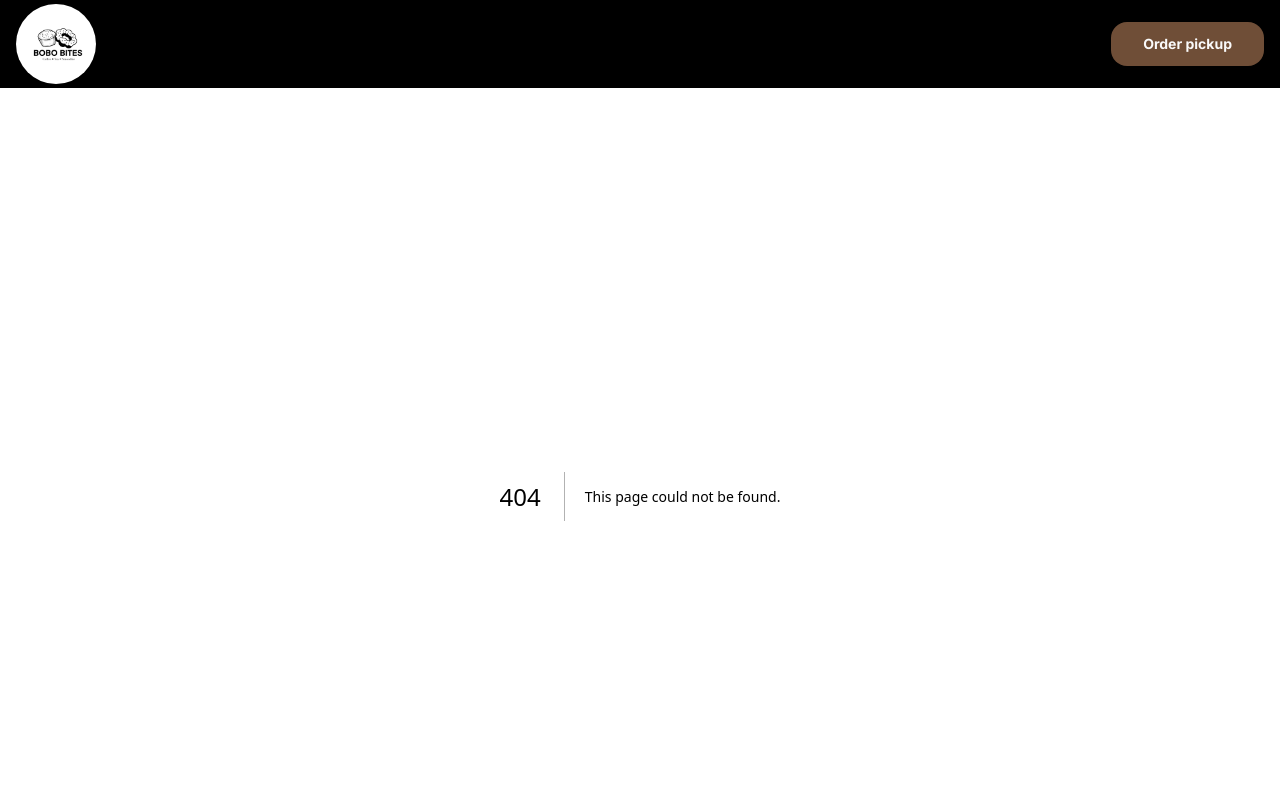
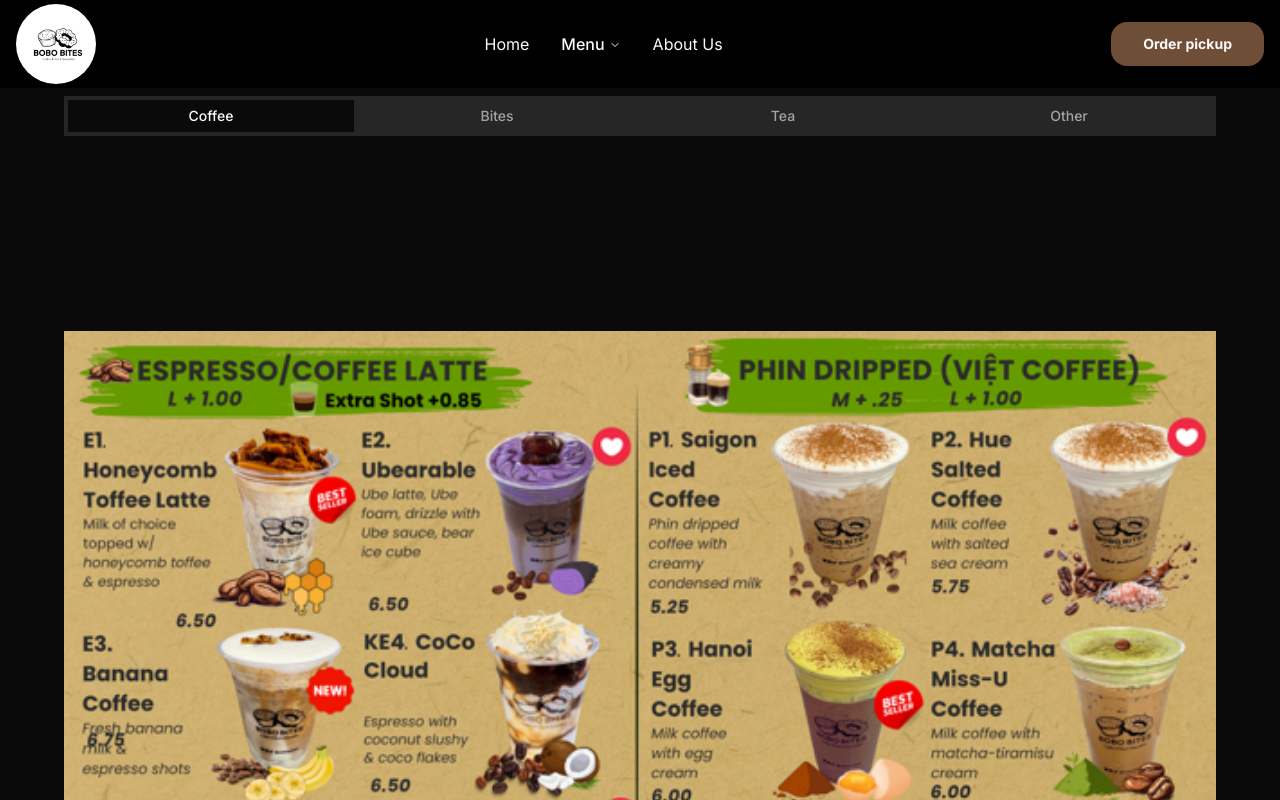
Before and after one commit to NgnPhcHung/bobobities, a Next.js app: page /menus/keller in a window 1280 px wide. Before the commit this address had no page. Shown: the top 800 px of the page. Built offline with nearby package versions, Linux system fonts and the light colour scheme.

Commit message:
update page keller, arlington

```diff
--- /dev/null
+++ b/app/menus/arlington/page.tsx
@@ -0,0 +1,47 @@
+"use client";
+import { Label } from "@components/ui/label";
+import { Tabs, TabsContent, TabsList, TabsTrigger } from "@components/ui/tabs";
+import Image from "next/image";
+import { useRouter } from "next/router";
+import { useState } from "react";
+enum Types {
+  Coffee = "coffee",
+  Bites = "bites",
+  Tea = "tea",
+  Other = "other",
+}
+
+const typeShop: Record<Types, any> = {
+  bites: "/images/menus/3.jpg",
+  coffee: "/images/menus/2.jpg",
+  other: "/images/menus/4.jpg",
+  tea: "/images/menus/keller_tea.png",
+};
+
+export default function Page() {
+  const [tab, setTab] = useState<Types>(Types.Coffee);
+
+  return (
+    <div>
+      <Tabs defaultValue="coffee">
+      <TabsList className="grid w-full grid-cols-4">
+        {Object.keys(Types).map((key) => (
+          <TabsTrigger
+            key={key}
+            value={Types[key as keyof typeof Types]}
+            onClick={() => setTab(Types[key as keyof typeof Types])}
+          >
+            {key}
+          </TabsTrigger>
+        ))}
+      </TabsList>
+      <TabsContent
+        value={tab}
+        className="w-[90vw] h-[80vw] flex justify-center relative"
+      >
+        <Image src={typeShop[tab]} fill className="object-contain" alt="1" />
+      </TabsContent>
+    </Tabs>
+    </div>
+  );
+}
--- /dev/null
+++ b/app/menus/keller/page.tsx
@@ -0,0 +1,46 @@
+"use client";
+import { Label } from "@components/ui/label";
+import { Tabs, TabsContent, TabsList, TabsTrigger } from "@components/ui/tabs";
+import Image from "next/image";
+import { useState } from "react";
+enum Types {
+  Coffee = "coffee",
+  Bites = "bites",
+  Tea = "tea",
+  Other = "other",
+}
+
+const typeShop: Record<Types, any> = {
+  bites: "/images/menus/keller_milktea.png",
+  coffee: "/images/menus/keller_coffee.png",
+  other: "/images/menus/keller_special.png",
+  tea: "/images/menus/keller_tea.png",
+};
+
+export default function Page() {
+  const [tab, setTab] = useState<Types>(Types.Coffee);
+
+  return (
+    <div className="w-full h-full">
+      <Tabs defaultValue={Types.Coffee}>
+        <TabsList className="grid w-full grid-cols-4">
+          {Object.keys(Types).map((key) => (
+            <TabsTrigger
+              key={key}
+              value={Types[key as keyof typeof Types]}
+              onClick={() => setTab(Types[key as keyof typeof Types])}
+            >
+              {key}
+            </TabsTrigger>
+          ))}
+        </TabsList>
+        <TabsContent
+          value={tab}
+          className="w-[90vw] h-[80vw] flex justify-center relative"
+        >
+          <Image src={typeShop[tab]} fill className="object-contain" alt="1" />
+        </TabsContent>
+      </Tabs>
+    </div>
+  );
+}
--- a/components/NavbarDesktop.tsx
+++ b/components/NavbarDesktop.tsx
@@ -26,21 +26,9 @@ export const NavbarDesktop = () => {
         <NavigationMenuItem>
           <NavigationMenuTrigger>Menu</NavigationMenuTrigger>
           <NavigationMenuContent>
-            <ul className="grid w-[400px] gap-3 p-4 md:w-[500px] md:grid-cols-2 lg:w-[600px] divide-x-[1px] divide-solid divide-gray-400">
-              <div className="col-span-1 ">
-                <Label className="text-lg">Arlington Texas</Label>
-                <ListItem href="/menus/arlington/coffee" title="Coffee"></ListItem>
-                <ListItem href="/menus/arlington/tea" title="Tea"></ListItem>
-                <ListItem href="/menus/arlington/bites" title="Bites"></ListItem>
-                <ListItem href="/menus/arlington/other" title="Other"></ListItem>
-              </div>
-              <div className="col-span-1 pl-3">
-                <Label className="text-lg">Keller Texas</Label>
-                <ListItem href="/menus/keller/coffee" title="Coffee"></ListItem>
-                <ListItem href="/menus/keller/tea" title="Tea"></ListItem>
-                <ListItem href="/menus/keller/bites" title="Bites"></ListItem>
-                <ListItem href="/menus/keller/other" title="Other"></ListItem>
-              </div>
+            <ul className="grid gap-3 p-2 w-48">
+              <ListItem href="/menus/arlington" title="Arlington"></ListItem>
+              <ListItem href="/menus/keller" title="Keller"></ListItem>
             </ul>
           </NavigationMenuContent>
         </NavigationMenuItem>
--- a/components/NavbarMobile.tsx
+++ b/components/NavbarMobile.tsx
@@ -31,22 +31,17 @@ export const NavbarMobile = () => {
       url: "/",
     },
     {
+      name: "Arlington",
+      url: "/menus/arlington",
+    },
+    {
+      name: "Keller",
+      url: "/menus/keller",
+    },
+    {
       name: "About Us",
       url: "/about-us",
     },
-  ];
-  const keller = [
-    { name: "Coffee", url: "/menus/keller/coffee" },
-    { name: "Tea", url: "/menus/keller/tea" },
-    { name: "Bites", url: "/menus/keller/bites" },
-    { name: "Other", url: "/menus/keller/other" },
-  ];
-
-  const arlington = [
-    { name: "Coffee", url: "/menus/arlington/coffee" },
-    { name: "Tea", url: "/menus/arlington/tea" },
-    { name: "Bites", url: "/menus/arlington/bites" },
-    { name: "Other", url: "/menus/arlington/other" },
   ];
   const handleClose = () => {
     setIsOpen(false);
@@ -85,34 +80,6 @@ export const NavbarMobile = () => {
                   </Link>
                 </div>
               ))}
-              <Label className="text-2xl border-0 border-b-[1px] border-solid border-gray-400">Arlington Texas</Label>
-
-              {arlington.map((item) => (
-                <div key={item.name}>
-                  <Link href={item.url}>
-                    <div
-                      className="font-bold text-xl text-primary/85 text-start"
-                      onClick={handleClose}
-                    >
-                      {item.name}
-                    </div>
-                  </Link>
-                </div>
-              ))}
-              <Label className="text-2xl border-0 border-b-[1px] border-solid border-gray-400">Keller Texas</Label>
-
-              {keller.map((item) => (
-                <div key={item.name}>
-                  <Link href={item.url}>
-                    <div
-                      className="font-bold text-xl text-primary/85 text-start"
-                      onClick={handleClose}
-                    >
-                      {item.name}
-                    </div>
-                  </Link>
-                </div>
-              ))}
             </div>
 
             <Dialog>
```
